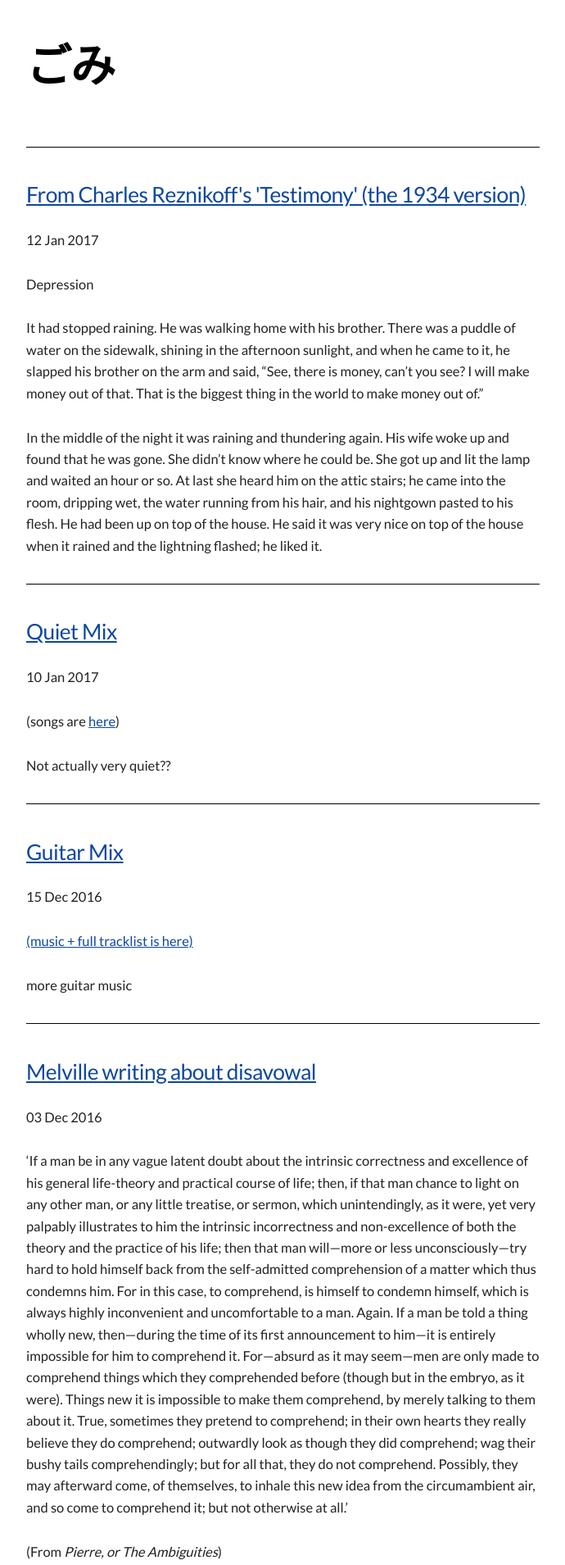
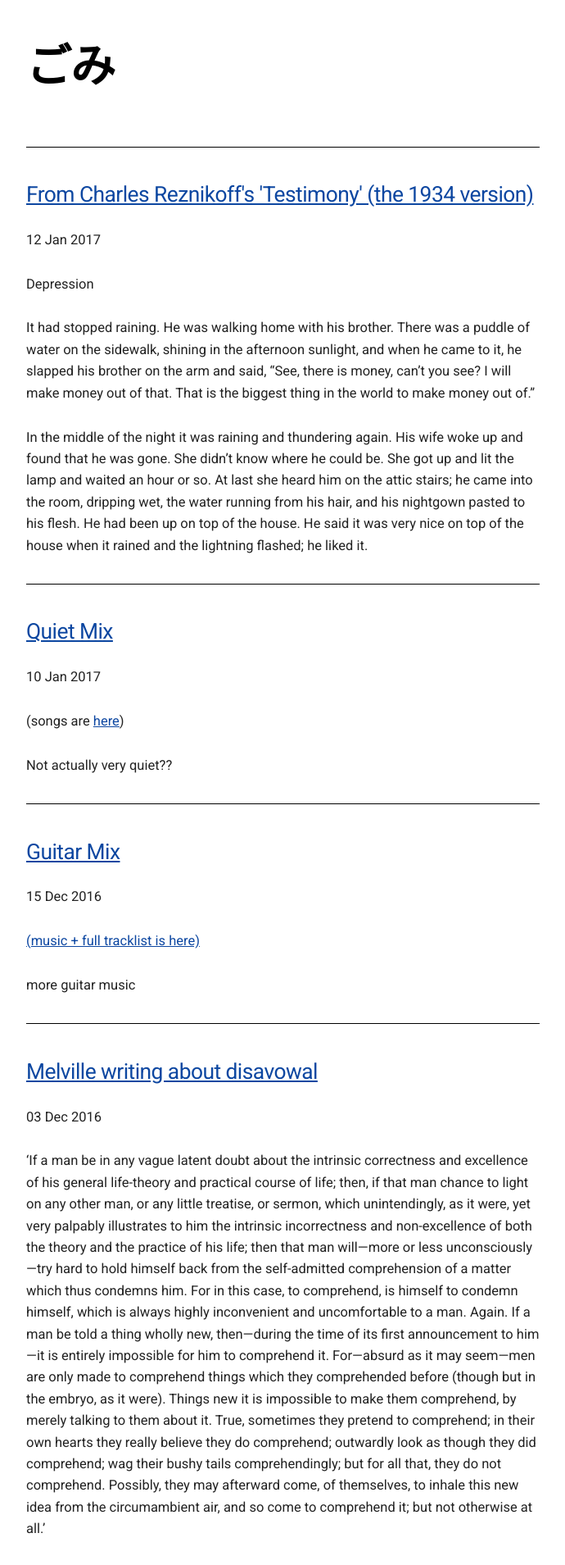
Before and after one commit to mt-trash/mt-trash.github.io, a Jekyll site: the page built from index.html, in a window 1280 px wide. Shown: the top 1909 px of the page at 82% size, without its empty margins (128-818 px from the left). Built offline with Jekyll 4.4.1, drawn with Linux system fonts in a browser that asks for light colours; the list of posts is cut into pages by our own code.

Commit message:
change font from Lato to Roboto

```diff
--- a/_layouts/default.html
+++ b/_layouts/default.html
@@ -11,7 +11,7 @@
 
       <!-- FONT
       –––––––––––––––––––––––––––––––––––––––––––––––––– -->
-      <link href='https://fonts.googleapis.com/css?family=Lato' rel='stylesheet' type='text/css'>
+      <link href='https://fonts.googleapis.com/css?family=Roboto' rel='stylesheet' type='text/css'>
 
       <!-- CSS
       –––––––––––––––––––––––––––––––––––––––––––––––––– -->
--- a/css/skeleton.css
+++ b/css/skeleton.css
@@ -124,7 +124,7 @@
   font-size: 1.5em; /* currently ems cause chrome bug misinterpreting rems on body element */
   line-height: 1.6;
   font-weight: 400;
-  font-family: "Lato", "HelveticaNeue", "Helvetica Neue", Helvetica, Arial, sans-serif;
+  font-family: "Roboto", "HelveticaNeue", "Helvetica Neue", Helvetica, Arial, sans-serif;
   color: #222222; }
 
 
```
